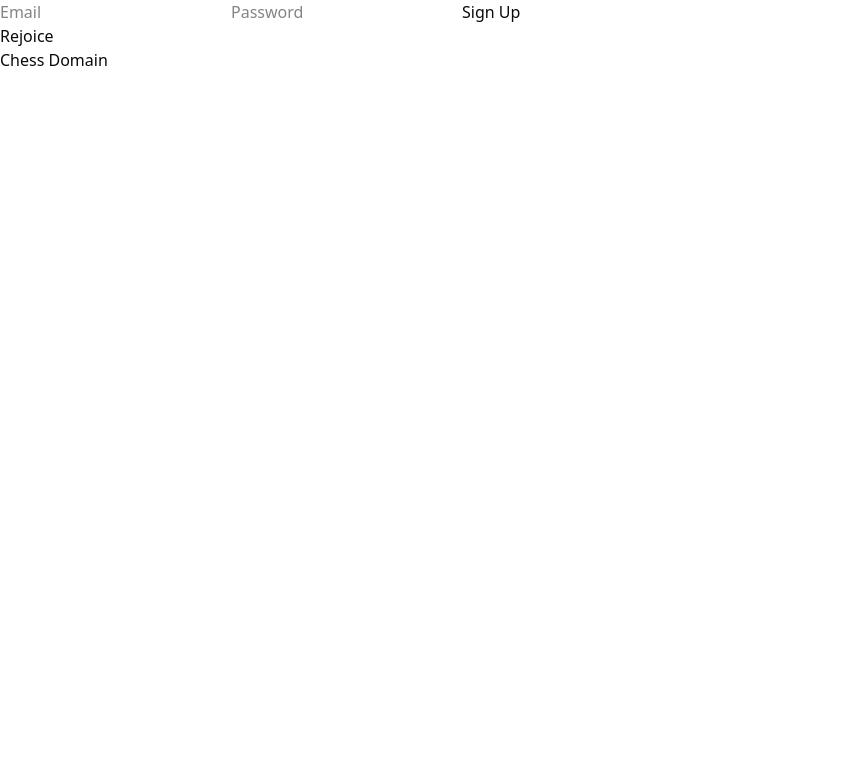
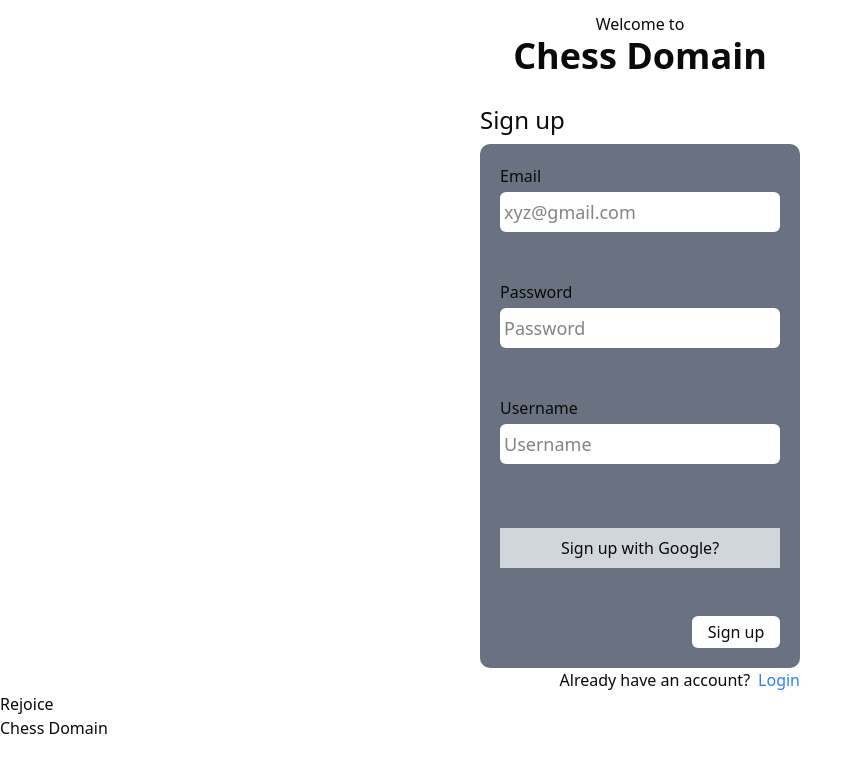
Before and after one commit to Bona101/chess-domain, a React (Vite) app: page /signup in a window 1280 px wide. Shown: the top 772 px of the page, without its empty margins (0-862 px from the left). Built offline with nearby package versions, Linux system fonts and the light colour scheme; no server answers.

Commit message:
feat: refactored signup and log in into one component. added username to signup

```diff
--- a/src/components/Dashboard.tsx
+++ b/src/components/Dashboard.tsx
@@ -1,9 +1,8 @@
 import LogoutButton from "@/components/LogoutButton";
-import { useRouter, Link } from "@tanstack/react-router";
+import { Link } from "@tanstack/react-router";
 
 
 export default function Dashboard() {
-    const router = useRouter();
     return (
         <div className="bg-[#51E7EB] flex-1">
             <div className="flex">
--- /dev/null
+++ b/src/components/Home.tsx
@@ -0,0 +1,11 @@
+import { Link } from "@tanstack/react-router";
+
+
+export default function Home() {
+    return (
+        <div className="flex flex-col gap-5 items-center">
+            <Link to="/signup"><button className="cursor-pointer rounded-sm p-3 bg-gray-500 w-[6rem]">Sign up</button></Link>
+            <Link to="/login"><button className="cursor-pointer rounded-sm p-3 bg-gray-500 w-[6rem]">Log in</button></Link>
+        </div>
+    );
+}
--- a/src/components/Login.tsx
+++ b/src/components/Login.tsx
@@ -1,5 +1,6 @@
 import { useRouter } from "@tanstack/react-router";
 import { useState } from "react";
+import SignupOrLogin from "@/components/SignupOrLogin";
 
 const env = import.meta.env;
 const LOGIN_URL = env.VITE_BACKEND_LOGIN_URL;
@@ -31,20 +32,9 @@ export default function Login() {
     };
 
     return (
-        <form onSubmit={handleLogin}>
-            <input
-                type="email"
-                placeholder="Email"
-                value={email}
-                onChange={e => setEmail(e.target.value)}
-            />
-            <input
-                type="password"
-                placeholder="Password"
-                value={password}
-                onChange={e => setPassword(e.target.value)}
-            />
-            <button type="submit">Login</button>
-        </form>
+        <div>
+            <SignupOrLogin action="Log in" handleAction={handleLogin} email={email} password={password} setEmail={setEmail} setPassword={setPassword} />
+        </div>
+
     );
 }
--- a/src/components/Signup.tsx
+++ b/src/components/Signup.tsx
@@ -1,5 +1,6 @@
 import { useRouter } from "@tanstack/react-router";
 import { useState } from "react";
+import SignupOrLogin from "@/components/SignupOrLogin";
 
 const env = import.meta.env;
 const SIGNUP_URL = env.VITE_BACKEND_SIGNUP_URL;
@@ -9,6 +10,7 @@ export default function Signup() {
     const router = useRouter();
     const [email, setEmail] = useState("");
     const [password, setPassword] = useState("");
+    const [username, setUsername] = useState("");
 
     const handleSignup = async (e: React.FormEvent<HTMLFormElement>) => {
         e.preventDefault();
@@ -16,7 +18,7 @@ export default function Signup() {
         const res = await fetch(SIGNUP_URL, {
             method: "POST",
             headers: { "Content-Type": "application/json" },
-            body: JSON.stringify({ email, password }),
+            body: JSON.stringify({ email, password, username }),
             credentials: "include" // important for session
         });
 
@@ -31,20 +33,9 @@ export default function Signup() {
     };
 
     return (
-        <form onSubmit={handleSignup}>
-            <input
-                type="email"
-                placeholder="Email"
-                value={email}
-                onChange={e => setEmail(e.target.value)}
-            />
-            <input
-                type="password"
-                placeholder="Password"
-                value={password}
-                onChange={e => setPassword(e.target.value)}
-            />
-            <button type="submit">Sign Up</button>
-        </form>
+        <div>
+            <SignupOrLogin action="Sign up" handleAction={handleSignup} email={email} password={password} setEmail={setEmail} setPassword={setPassword} username={username} setUsername={setUsername}/>
+        </div>
+
     );
 }
--- /dev/null
+++ b/src/components/SignupOrLogin.tsx
@@ -0,0 +1,79 @@
+import { Link } from "@tanstack/react-router";
+
+export default function SignupOrLogin({ action,
+    handleAction,
+    email,
+    setEmail,
+    password,
+    setPassword,
+    username,
+    setUsername
+}: {
+    action: string,
+    handleAction: (e: React.FormEvent<HTMLFormElement>) => void,
+    email: string,
+    setEmail: (value: string) => void,
+    password: string,
+    setPassword: (value: string) => void,
+    // username?: string,
+    setUsername?: (value: string) => void
+} & (
+        | { action: "Sign up"; username: string; setUsername: (value: string) => void }
+        | { action: "Log in"; username?: string; setUsername?: (value: string) => void }
+    )
+) {
+
+    return (
+        <div className="flex flex-col items-center">
+            <p className="w-1/4 text-2xl mb-2">{action}</p>
+            <div className="bg-gray-500 p-5 w-1/4 rounded-lg">
+                <form onSubmit={handleAction}>
+                    <div className="mb-12">
+                        <p className="mb-1">Email</p>
+                        <input
+                            type="email"
+                            autoComplete="email"
+                            placeholder="xyz@gmail.com"
+                            value={email}
+                            onChange={e => setEmail(e.target.value)}
+                            className="bg-white h-10 w-full text-lg rounded-sm p-1"
+                        />
+                    </div>
+                    <div className="mb-12">
+                        <p className="mb-1">Password</p>
+                        <input
+                            type="password"
+                            autoComplete={action === "Sign up" ? "new-password" : "current-password"}
+                            placeholder="Password"
+                            value={password}
+                            onChange={e => setPassword(e.target.value)}
+                            className="bg-white h-10 w-full text-lg rounded-sm p-1"
+                        />
+                    </div>
+                    {action === "Sign up" && <div className="mb-12">
+                        <p className="mb-1">Username</p>
+                        <input
+                            type="text"
+                            autoComplete="username"
+                            placeholder="Username"
+                            value={username}
+                            onChange={e => setUsername(e.target.value)}
+                            className="bg-white h-10 w-full text-lg rounded-sm p-1"
+                        />
+                    </div>}
+                    <button className="bg-gray-300 w-full py-2 mt-4 mb-12 cursor-pointer">{action} with Google?</button>
+                    <div className="flex justify-end">
+                        <button type="submit" className="w-22 bg-white rounded-sm py-1 cursor-pointer">{action}</button>
+                    </div>
+
+                </form>
+            </div>
+            <div className="flex justify-end gap-2 bg-9red-50 w-1/4">
+                <p>{action === "Sign up" ? "Already have an account?" : "Don't have an account?"}</p>
+                <Link to="/login"> <p className="text-blue-500">{action === "Sign up" ? "Login" : "Sign up"}</p></Link>
+
+            </div>
+        </div>
+
+    );
+}
--- /dev/null
+++ b/src/routes/_non-authenticated-routes/index.tsx
@@ -0,0 +1,6 @@
+import { createFileRoute } from '@tanstack/react-router'
+import Home from '@/components/Home'
+
+export const Route = createFileRoute('/_non-authenticated-routes/')({
+  component: Home,
+})
--- a/src/routes/login.tsx
+++ b/src/routes/_non-authenticated-routes/login.tsx
@@ -3,7 +3,7 @@ import Login from '@/components/Login'
 import { getMe } from "@/lib/auth";
 
 
-export const Route = createFileRoute('/login')({
+export const Route = createFileRoute('/_non-authenticated-routes/login')({
   beforeLoad: async () => {
       const me = await getMe();
 
--- /dev/null
+++ b/src/routes/_non-authenticated-routes/route.tsx
@@ -0,0 +1,17 @@
+import { createFileRoute, Outlet } from '@tanstack/react-router'
+
+export const Route = createFileRoute('/_non-authenticated-routes')({
+  component: RouteComponent,
+})
+
+function RouteComponent() {
+  return (
+    <div>
+      <div className='flex flex-col items-center mt-3 mb-7'>
+        <p>Welcome to</p>
+        <h1 className='text-4xl font-bold'>Chess Domain</h1>
+      </div>
+      <Outlet />
+    </div>
+  )
+}
--- a/src/routes/signup.tsx
+++ b/src/routes/_non-authenticated-routes/signup.tsx
@@ -1,6 +1,6 @@
 import Signup from '@/components/Signup'
 import { createFileRoute } from '@tanstack/react-router'
 
-export const Route = createFileRoute('/signup')({
+export const Route = createFileRoute('/_non-authenticated-routes/signup')({
   component: Signup,
 })
```
Also changed, not shown: src/routeTree.gen.ts (+96 -42 lines).
